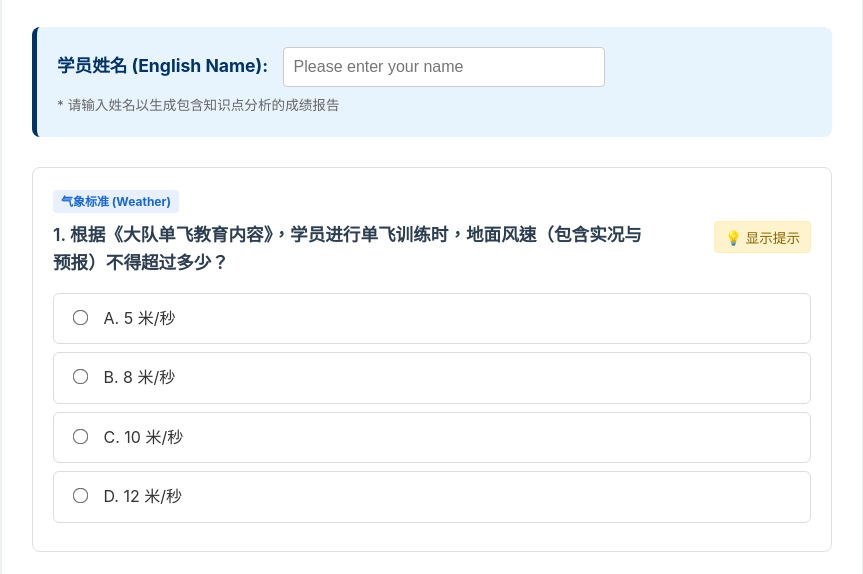
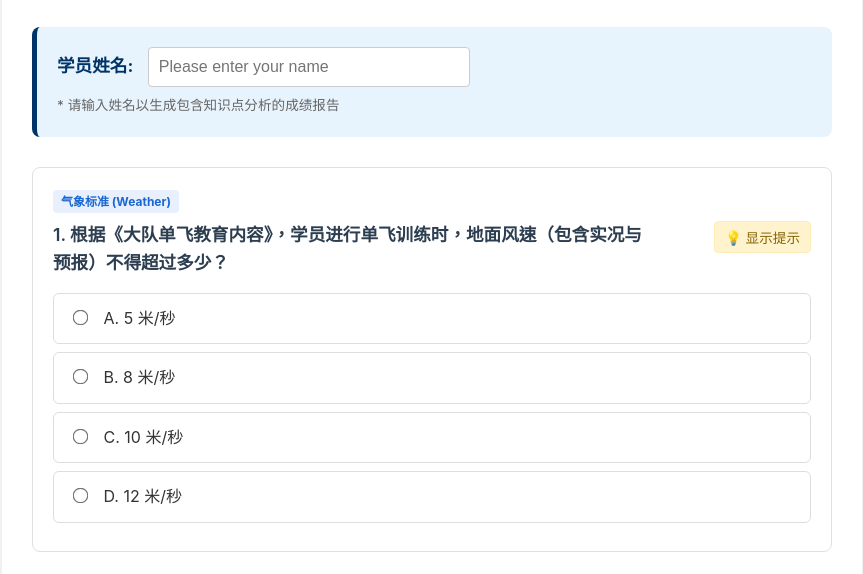
Before and after one commit to weizhang37/cafuc_opmanual_quiz, a plain HTML site: page index.html in a window 1280 px wide. Shown: the part 162-736 px from the top of the page, without its empty margins (208-1071 px from the left). Drawn offline with Linux system fonts and the light colour scheme.

Commit message:
Update index.html

```diff
--- a/index.html
+++ b/index.html
@@ -85,7 +85,7 @@
 
     <div class="info-section">
         <div class="input-group">
-            <label for="studentName">学员姓名 (English Name):</label>
+            <label for="studentName">学员姓名:</label>
             <input type="text" id="studentName" placeholder="Please enter your name" required>
         </div>
         <div style="font-size: 0.85rem; color: #666; margin-top: 8px;">* 请输入姓名以生成包含知识点分析的成绩报告</div>
```
